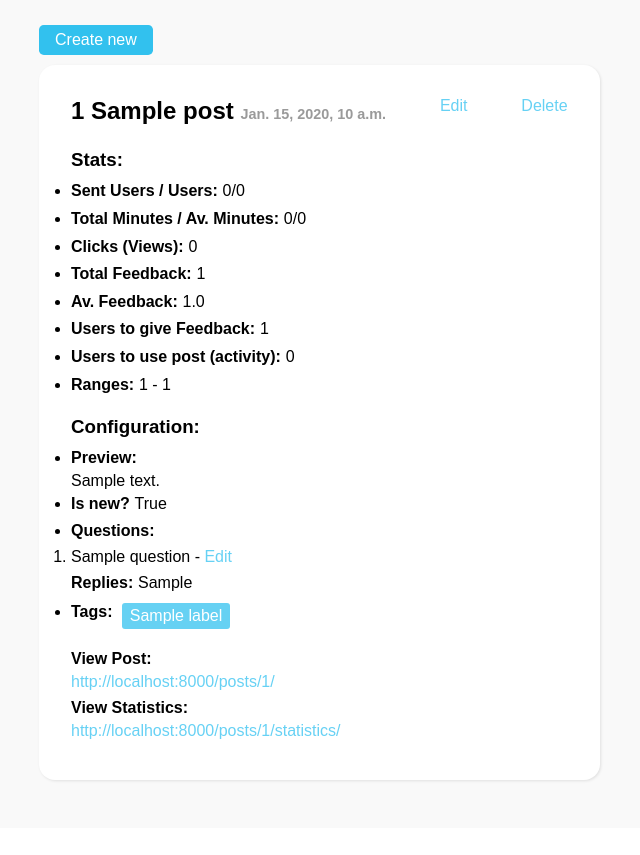
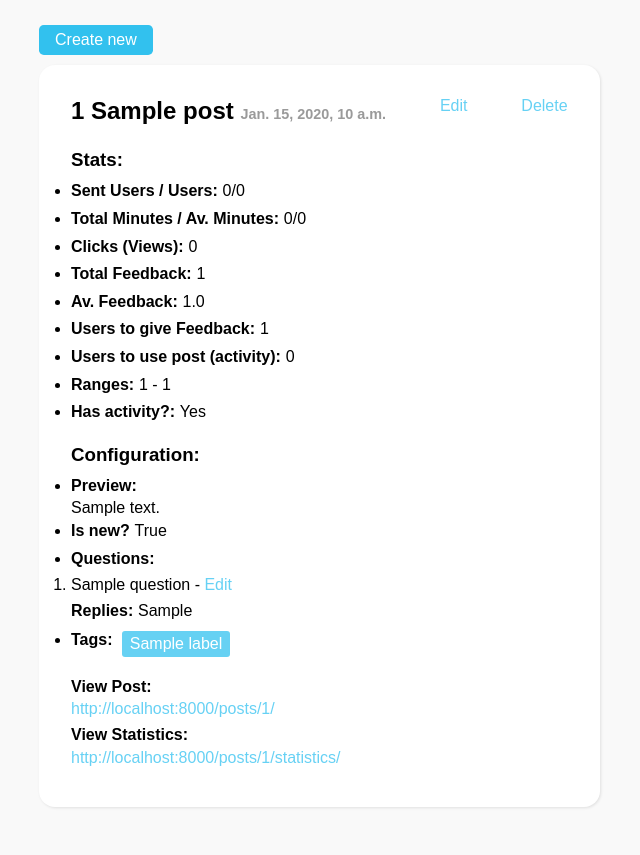
Before and after one commit to tian2992/afinidata-content-manager, a Django app: page /posts/list/?quest=afini in a window 1280 px wide. Shown: the part 61-916 px from the top of the page, without its empty margins (17-657 px from the left). Before the commit the page ends 843 px from the top, so only its background shows below. Run offline with Django 3.2, Linux system fonts and the light colour scheme; tables that the repository leaves empty hold one stand-in row (values such as "Sample post"); parts of the project's set-up code (start-up, migrations or seed data) failed here and were passed over.

Commit message:
show if post has activity

```diff
--- a/posts/templates/posts/list.html
+++ b/posts/templates/posts/list.html
@@ -26,6 +26,11 @@
                                     <li><strong>Users to give Feedback: </strong><span>{{ post.feedback_total_users }}</span></li>
                                     <li><strong>Users to use post (activity):</strong><span>{{ post.total_used_users }}</span></li>
                                     <li><strong>Ranges: </strong><span>{{ post.min_range }} - {{ post.max_range }}</span></li>
+                                    {% if post.content_activity %}
+                                        <li><strong>Has activity?: </strong><span>Yes</span></li>
+                                    {% else %}
+                                        <li><strong>Has activity?: </strong><span>No</span></li>
+                                    {% endif %}
 
                                 </ul>
                                 <h3>Configuration:</h3>
```
